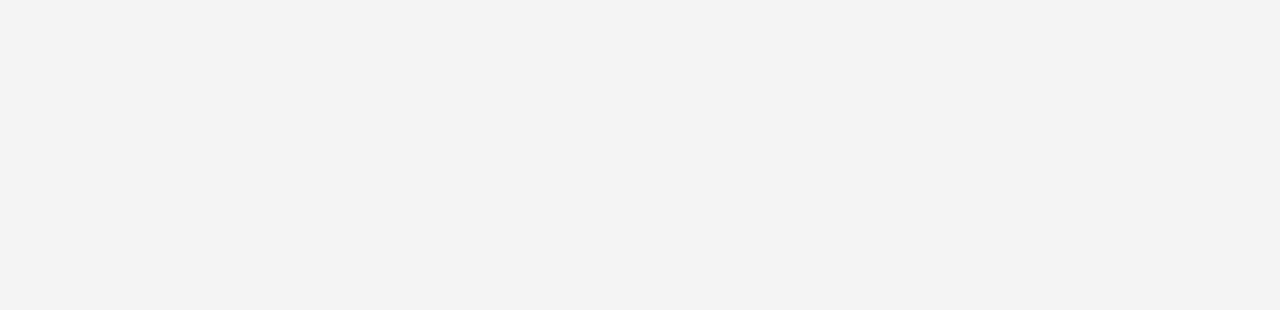
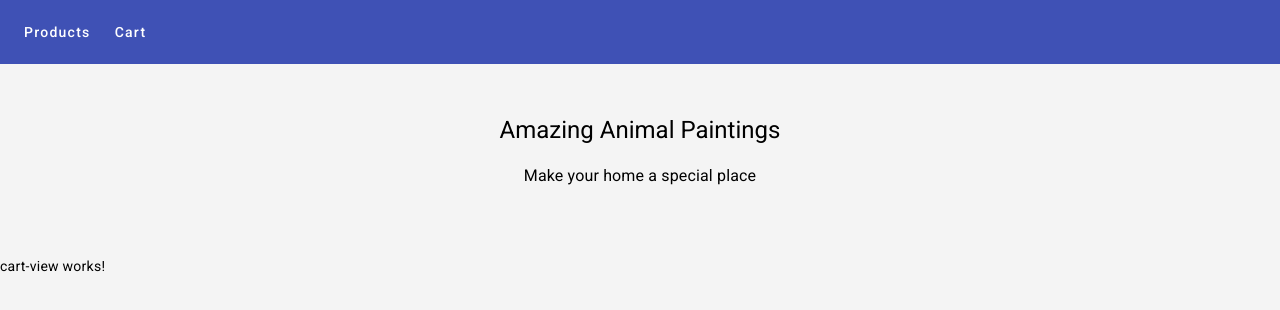
Before and after one commit to Ona0nline/Angular-aniiimal-paintings, an Angular app: page /cart in a window 1280 px wide. Before the commit this address led to /. Shown: the top 310 px of the page. Built offline with nearby package versions, Linux system fonts and the light colour scheme; no server answers.

Commit message:
Created cart modules,components and styles

```diff
--- a/src/app/app-routing.module.ts
+++ b/src/app/app-routing.module.ts
@@ -1,11 +1,12 @@
 import { NgModule } from '@angular/core';
 import { RouterModule, Routes } from '@angular/router';
 import { ProductListComponent } from './product/product-list/product-list.component';
-
+import { CartViewComponent } from './cart/cart-view/cart-view.component';
 
 const routes: Routes = [
   {path: '', redirectTo: '/products', pathMatch:'full'},
-  {path: 'products', component: ProductListComponent}
+  {path: 'products', component: ProductListComponent},
+  {path: 'cart', component:CartViewComponent}
 ];
 
 @NgModule({
--- a/src/app/app.component.html
+++ b/src/app/app.component.html
@@ -1,2 +1,15 @@
+<mat-toolbar color="primary">
+    <mat-toolbar-row>
+        <a href="/products" mat-button>Products</a>
+        <a href="/cart" mat-button>Cart</a>
+
+    </mat-toolbar-row>
+</mat-toolbar>
+
+<div class="container text-center">
+    <h1>Amazing Animal Paintings</h1>
+    <h3>Make your home a special place</h3>
+</div>
+
 
 <router-outlet></router-outlet>
--- /dev/null
+++ b/src/app/cart/cart-view/cart-view.component.html
@@ -0,0 +1 @@
+<p>cart-view works!</p>
--- /dev/null
+++ b/src/app/cart/cart-view/cart-view.component.ts
@@ -0,0 +1,27 @@
+import { Component } from '@angular/core';
+import { CartService } from '../cart.service';
+import { Product } from 'src/app/models/product';
+import { OnInit } from '@angular/core';
+
+
+@Component({
+  selector: 'app-cart-view',
+  templateUrl: './cart-view.component.html',
+  styleUrls: ['./cart-view.component.css']
+})
+
+export class CartViewComponent implements OnInit {
+
+  cartItems : Product[] = []
+
+  constructor(private cartService: CartService){
+
+  }
+
+  ngOnInit(): void {
+    this.cartService.getCartItems().subscribe(data => {
+      this.cartItems = data
+    })
+  }
+
+}
--- /dev/null
+++ b/src/app/cart/cart.service.ts
@@ -0,0 +1,31 @@
+import { Injectable } from '@angular/core';
+import { environment } from 'src/environments/environment';
+import { HttpClient } from '@angular/common/http';
+import { Observable } from 'rxjs';
+import { OnInit } from '@angular/core';
+import { Product } from '../models/product';
+
+
+@Injectable({
+  providedIn: 'root'
+})
+export class CartService {
+
+  private apiUrl = environment.apiUrl + "/cart"
+
+  constructor(private http: HttpClient) { }
+
+  addToCart(product: Product): Observable<Product>{
+    return this.http.post<Product>(this.apiUrl, product)
+  }
+
+  getCartItems() : Observable<Product[]>{
+    return this.http.get<Product[]>(this.apiUrl)
+  }
+
+  clearCart() : Observable<void>{
+    return this.http.delete<void>(this.apiUrl)
+  }
+
+
+}
--- a/src/styles.css
+++ b/src/styles.css
@@ -18,3 +18,11 @@ body { margin: 0;
   max-width: 800px;
   margin: auto;
 }
+
+.text-center{
+    text-align: center;
+}
+
+.text-right{
+  text-align: right;
+}
```
Also changed, not shown: src/app/app.module.ts (+7 -1 lines), src/app/cart/cart.module.ts (added, +15 -0 lines), src/app/cart/cart-view/cart-view.component.css (added), 2 other files (tests, documents, lock files or other folders).
